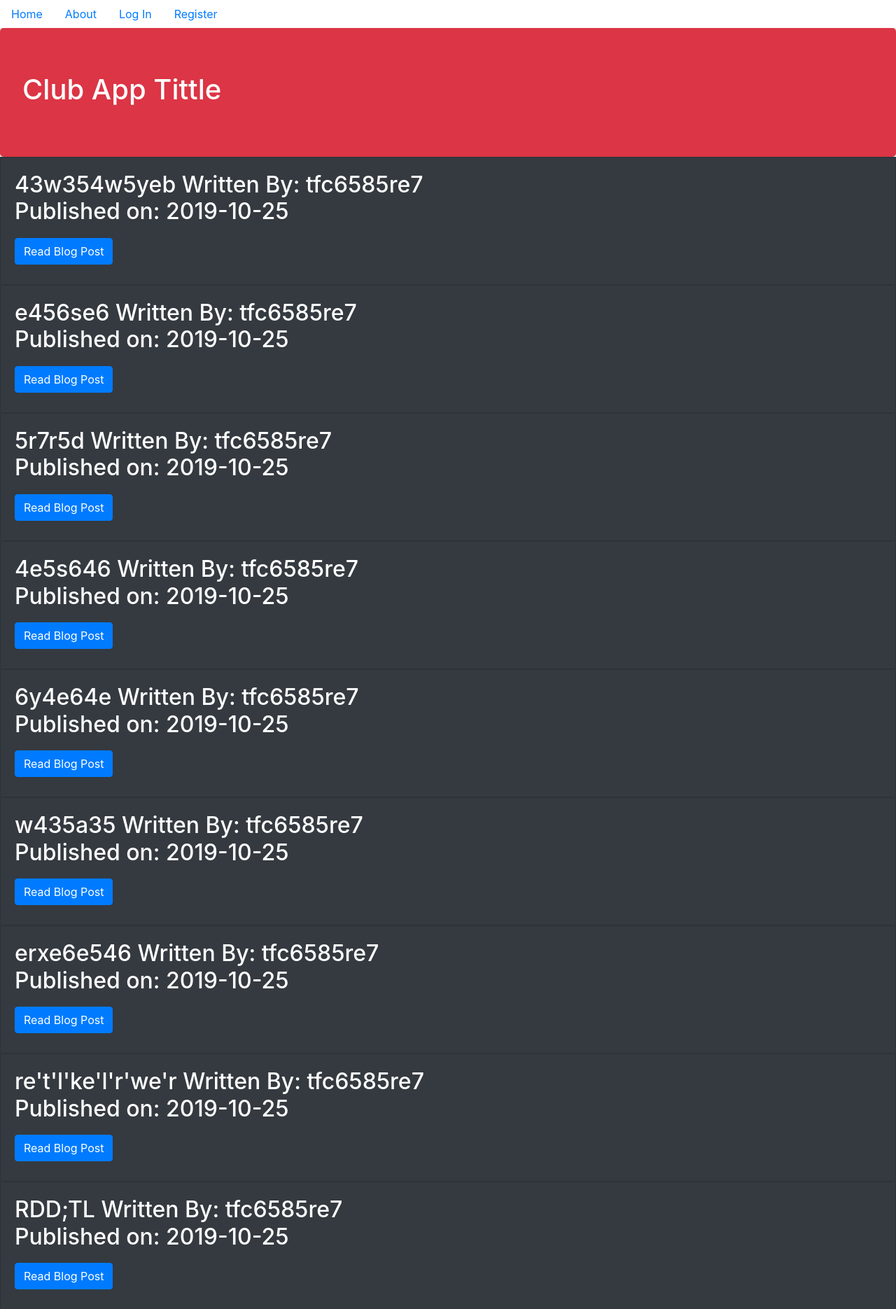
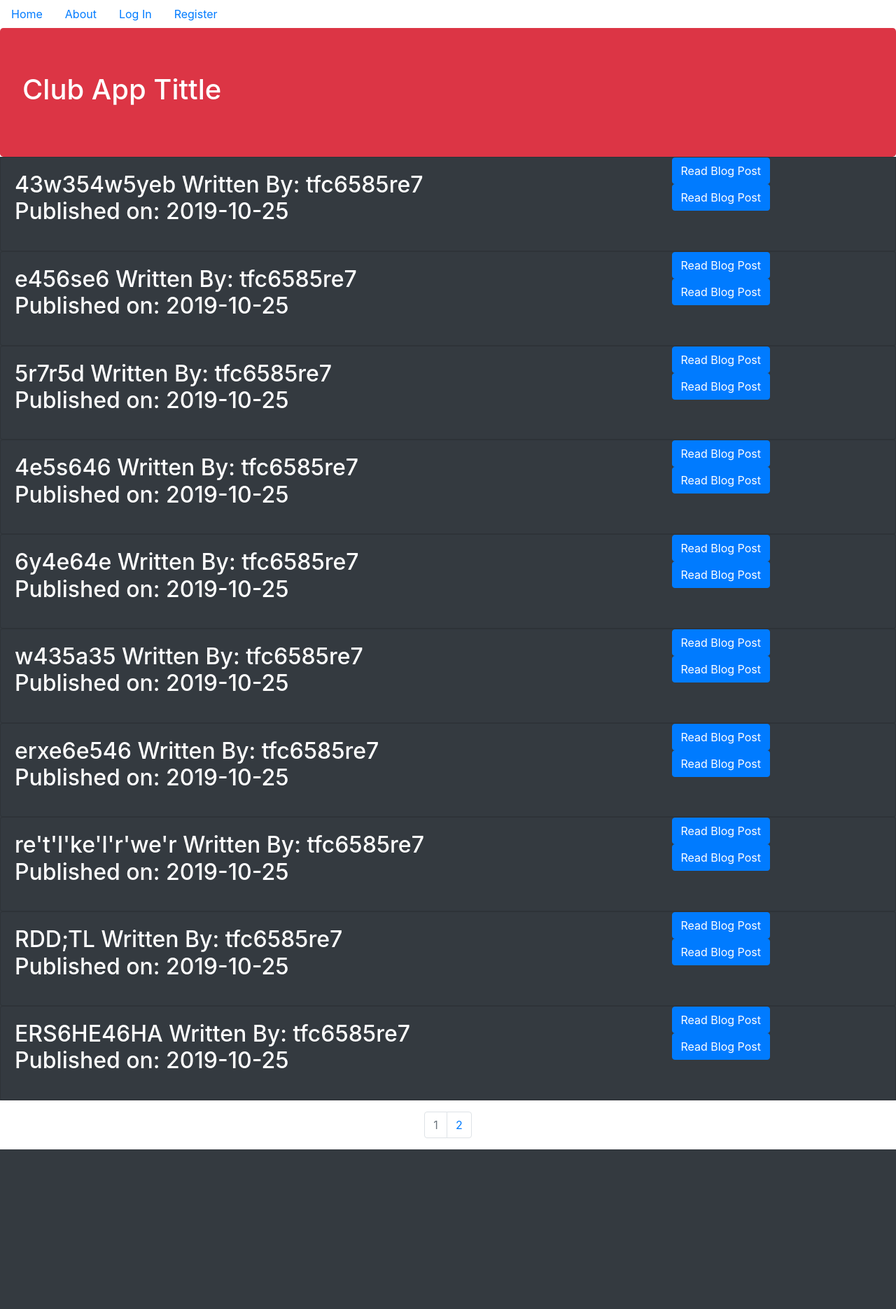
Before and after one commit to EvilRobot01/clubProjApp, a Flask app: page / in a window 1280 px wide. Shown: the top 1870 px of the page at 70% size. After the commit the page ends 1642 px from the top, so only its background shows below. Run offline with Flask 2, Linux system fonts and the light colour scheme; data comes from the database, SQL or seed files in the repository; some libraries are stand-ins or nearby versions.

Commit message:
side upvote

```diff
--- a/clubAppFolder/templates/index.html
+++ b/clubAppFolder/templates/index.html
@@ -4,15 +4,23 @@
     <h1 class="text-white">Club App Tittle</h1>
 </div>
 
-<div class="container-fluid bg-dark" style="padding: 0px;">
+<div class="container-fluid bg-dark mb-3" style="padding: 0px;">
     {% for post in blog_posts.items %}
         <div class="card w-auto bg-dark">
-            <div class="card-body">
-                <h2><a class="card-title text-white" href="{{url_for('blog_posts.blog_post', blog_post_id=post.id)}}">{{post.title}}</a>
-                    <a class="text-white" href="{{url_for('users.user_posts', username=post.author.username)}}">Written By: {{post.author.username}}</a>
-                    <p class="text-white">Published on: {{post.date.strftime('%Y-%m-%d')}}</p>
+            <div class="row no-gutters">
+                <div class="col-md-9">
+                    <div class="card-body">
+                        <h2>
+                            <a class="card-title text-white" href="{{url_for('blog_posts.blog_post', blog_post_id=post.id)}}">{{post.title}}</a>
+                            <a class="text-white" href="{{url_for('users.user_posts', username=post.author.username)}}">Written By: {{post.author.username}}</a>
+                            <p class="text-white">Published on: {{post.date.strftime('%Y-%m-%d')}}</p>
+                        </h2>
+                    </div>
+                </div>
+                <div class="col-md-2" style="margin: 0px;">
                     <a class="btn btn-primary text-white" href="{{url_for('blog_posts.blog_post', blog_post_id=post.id)}}">Read Blog Post</a>
-                </h2>
+                    <a class="btn btn-primary text-white" href="{{url_for('blog_posts.blog_post', blog_post_id=post.id)}}">Read Blog Post</a>
+                </div>
             </div>
         </div>
     {% endfor %}
```
